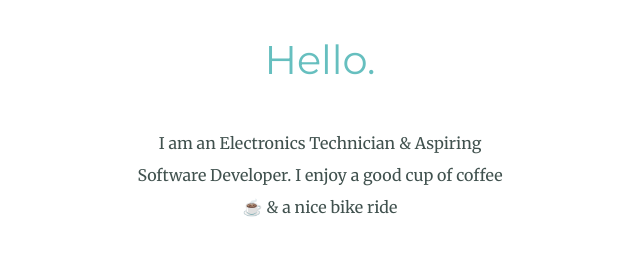
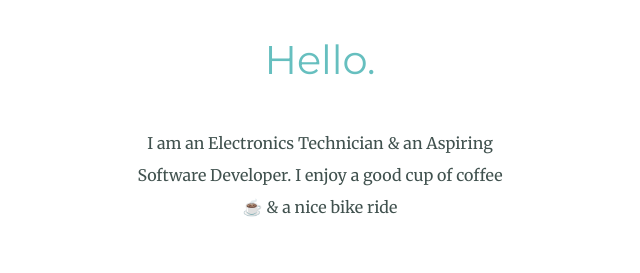
Before and after one commit to MartinNihoj/Personal-Website, a plain HTML site: page index.html in a window 1280 px wide. Shown: the part 1191-1464 px from the top of the page, 320-960 px from the left. Drawn offline with Linux system fonts and the light colour scheme.

Commit message:
Grammar Correction

```diff
--- a/index.html
+++ b/index.html
@@ -23,7 +23,7 @@
     <div class="profile">
       <img src="images/martin.png" alt="profile-img">
       <h2>Hello.</h2>
-      <p class="intro">I am an Electronics Technician & Aspiring Software Developer. I enjoy a good cup of coffee ☕ & a nice bike ride</p>
+      <p class="intro">I am an Electronics Technician & an Aspiring Software Developer. I enjoy a good cup of coffee ☕ & a nice bike ride</p>
     </div>
     <hr>
     <div class="skills">
```
